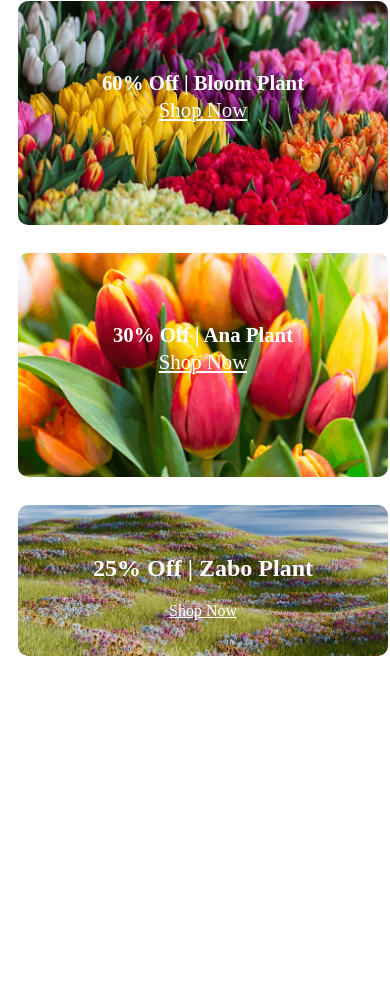
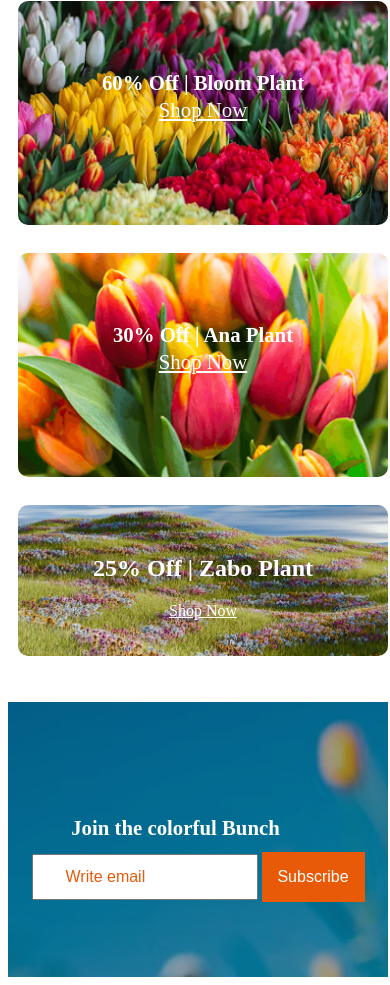
Before and after one commit to sabbir-shekh/second-assignment, a plain HTML site: page index.html in a window 390 px wide. Shown: the part 3213-4198 px from the top of the page. Before the commit the page ends 3869 px from the top, so only its background shows below. Drawn offline with Linux system fonts and the light colour scheme.

Commit message:
form commit

```diff
--- a/index.html
+++ b/index.html
@@ -157,9 +157,6 @@
   </div>
 
 
-
-
-
   <div class="watch zabo">
     <div class="text-zabo">
       <h2>25% Off | Zabo Plant</h2>
@@ -167,31 +164,14 @@
     </div>
   </div>
 </div>
-<!--
-<div class="shop-now">
-   <div class="card bloom">
-    <div class="text">
-        <h4>30% Off | Ana Plant</h4>
-        <p>Shop Now</p>
-    </div>
-   </div>
 
 
-<div class="card zabo">
-    <div class="text">
-        <h4>25% Off | Zabo Plant</h4>
-        <p>Shop Now</p>
+<div class="inputber">
+    <div class="forom">
+        <h1>Join the colorful Bunch</h1>
+        <input type="email" placeholder="Write email"> <button class="in-bu">Subscribe</button>
     </div>
-   </div>
-
-   <div class="card ana">
-    <div class="text">
-        <h4>30% Off | Ana  Plant</h4>
-        <p>Shop Now</p>
-    </div>
-   </div>
-
-</div> -->
+</div>
     </main>
     <footer>
 
--- a/style.css
+++ b/style.css
@@ -425,3 +425,64 @@ width: 330px;
     padding-top: 10px;
 }
 }
+
+/* inputber */
+.inputber{
+
+    background-image: url(./media/news-letter-bg.png);
+    width: 100%;
+  margin: 0 auto;
+    height: 533px;
+    align-items: center;
+    text-align: center;
+    justify-content: center;
+    margin-top: 120px;
+
+}
+
+.forom h1{
+font-size: 3.12rem;
+color: white;
+}
+.forom input{
+
+    width: 644px;
+    height: 40px;
+    font-size: 16px;
+}
+input::placeholder{
+    color: #E95A08;
+    padding-left: 30px;
+}
+.forom{
+gap: 0px;
+padding-top: 150px;
+}
+
+/* Forom Responsiv */
+@media screen and (max-width: 568px) {
+  .inputber{
+    width: 380px;
+    height: 275px;
+  }
+
+  .forom input{
+width: 218px;
+height: 40px;
+  }
+
+  .forom h1{
+font-size: 1.3rem;
+width: 235px;
+margin-left: 50px;
+
+  }
+  .in-bu{
+    width: 103px;
+  }
+
+.forom{
+  padding: 0px;
+  padding-top: 100px;
+  }
+}
```
